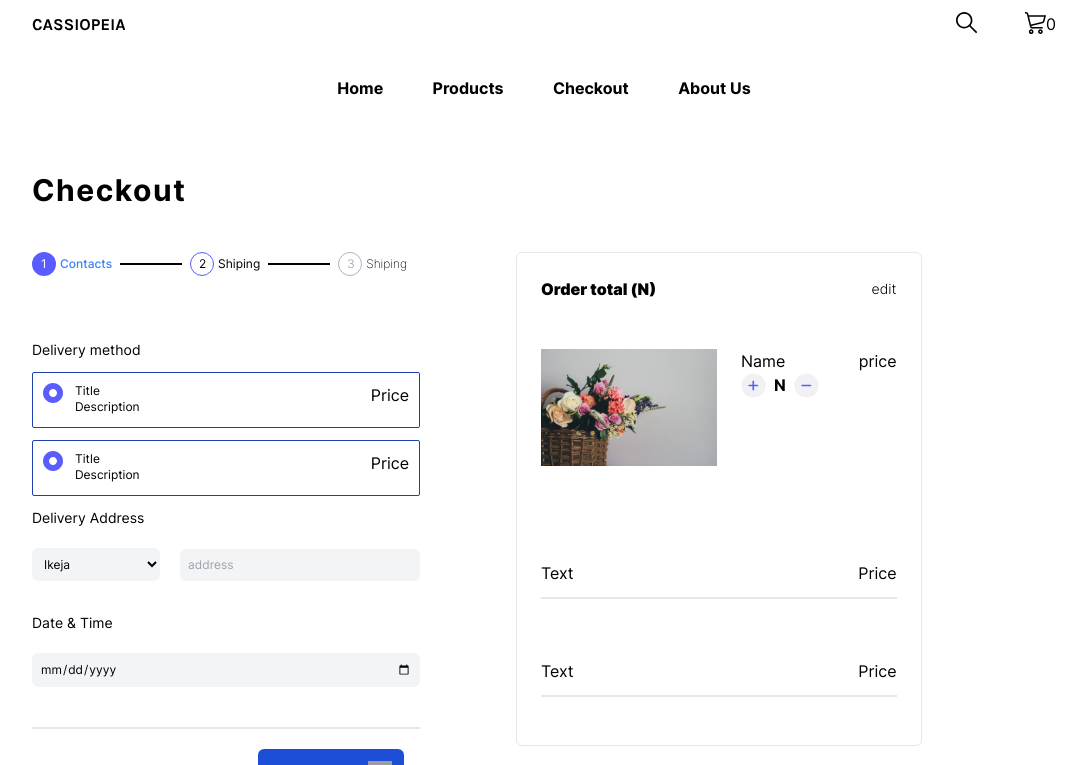
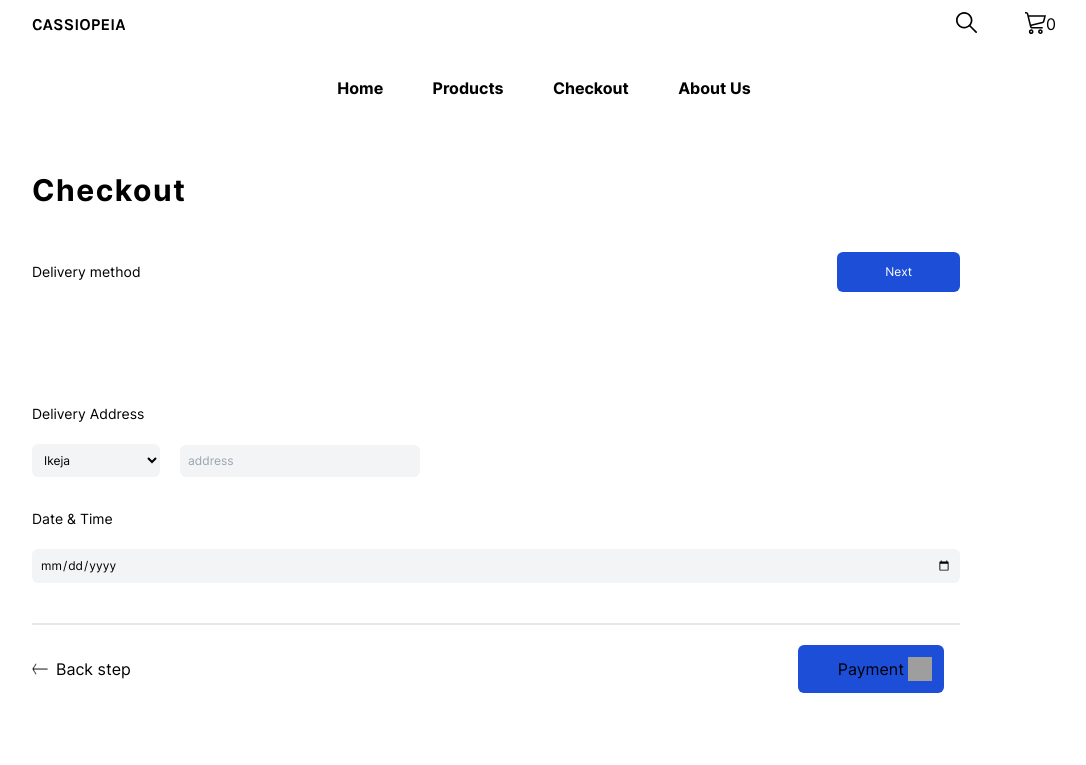
Before and after one commit to cheedinmar/e-commerce, a Vue app: page /checkout in a window 1280 px wide. Shown: the top 765 px of the page, without its empty margins (96-1182 px from the left). Built offline with nearby package versions, Linux system fonts and the light colour scheme; grey boxes are pictures that could not be loaded.

Commit message:
checkout page

```diff
--- a/src/components/cart/add_and_subtract_cart.vue
+++ b/src/components/cart/add_and_subtract_cart.vue
@@ -1,5 +1,5 @@
 <template>
-        <div class='flex flex-col  border rounded-md hover:shadow-lg p-6'>
+        <div class='flex flex-col  border rounded-md hover:shadow-lg p-6 lg:w-1/2 md:w-2/3 w-full '>
             <div class='flex justify-between items-center mb-10'>
                 <p class='font-black text-base'>Order total (N) </p>
                 <p class='text-sm font-light'>edit</p>
--- a/src/components/cart/cart_modal.vue
+++ b/src/components/cart/cart_modal.vue
@@ -2,20 +2,13 @@
     <div >
 
 
-        <div class='modal-overlay absolute z-100 top-0 right-0 left-0 bottom-0 overflow-hidden'>
-        </div>
-
-
-        <div class='p-10 flex flex-col fixed modal bg-white rounded-lg overflow-scroll'>
+        <div class='modal-overlay fixed z-100 top-0 right-0 left-0 bottom-0 w-full '>
+            <div class='p-10 flex flex-col  modal bg-white rounded-lg fixed'>
             <div class='flex justify-between border-b-2 py-4'>
                 <p class='text-2xl font-bold mr-5'>Your cart</p>
                 <cancel @click.prevent='close' />
             </div>
-                <!--
-            <form class='flex flex-col justify-center'>
-                <input type ='text' class='border rounded-md py-3 my-5  bg-gray-100' placeholder='Add Promocode'/>
-                <button class='px-32 py-3 bg-blue-700  rounded-md hover:shadow-lg text-white text-md hover:shadow'> Apply</button>
-            </form>  -->
+
             <div class='w-full relative my-6'>
                 <p class='border-b-2 w-full  py-3  '>Name</p>
                 <p class='absolute right-0 top-0 py-3'>Price</p>
@@ -34,16 +27,20 @@
                 <p class='font-bold text-blue-700  absolute right-0 top-0 py-3'>$ {{cartTotalPrice}}</p>
             </div>
 
-             <div class='w-full relative my-6 flex justify-between'>
+            <div class='w-full relative my-6 flex justify-between'>
                 <button class='bg-blue-700 px-2 py-3 rounded-md text-md  ' @click.prevent ='clearCartItems()'>Clear Cart</button>
                 <div class='relative flex items-center'>
                 <router-link :to= "{name: 'checkout'}" exact>
                         <button class='px-2 py-3 bg-blue-700  rounded-md hover:shadow-lg text-black text-md hover:shadow'>Checkout</button>
-                    </router-link>
-                </div>
+                </router-link>
             </div>
+        </div>
+    </div>
+        </div>
 
-        </div>
+
+
+
 
 
     </div>
@@ -115,12 +112,17 @@ export default{
     left:50%;
     transform:translate(-50%, -50%);
     width:100%;
-    z-index:0;
-    max-width:400px;
+    z-index:1000;
+    max-width:500px;
+    overflow-y: auto;
+    -webkit-overflow-scrolling: touch;
+    max-height: 500px;
+    max-height: 100vh;
 
 }
 .modal-overlay{
     background-color: rgba(0, 0, 0, 0.3);
-    z-index: 100px;
+    height:1000px;
+
 }
 </style>
--- a/src/components/checkout/delivery_address.vue
+++ b/src/components/checkout/delivery_address.vue
@@ -1,6 +1,6 @@
 <template>
 
-                        <p class='text-sm mb-5'>Delivery Address</p>
+             <p class='text-sm mb-5'>Delivery Address</p>
                     <form>
                         <select id="LGA" name="LGA" class=' bg-gray-100 rounded-md text-xs p-2 w-32 mr-5 mb-3  '>
                             <option value="Ikeja">Ikeja</option>
--- a/src/components/checkout/delivery_date_and_time.vue
+++ b/src/components/checkout/delivery_date_and_time.vue
@@ -6,3 +6,14 @@
         </form>
     </div>
 </template>
+
+<script>
+
+export default {
+    computed:{
+        onClickButton (event) {
+      this.$emit('clicked', 'someValue')
+    }
+    }
+}
+</script>
--- a/src/components/checkout/delivery_method.vue
+++ b/src/components/checkout/delivery_method.vue
@@ -1,14 +1,14 @@
 <template>
 
-                    <div class='border border-blue-800 h-14 rounded-sm p-2.5 flex justify-between items-start my-3'>
-                        <div class= 'flex'>
+                    <div id="" class='border border-blue-800 rounded-sm p-2.5 flex justify-between items-start my-3' v-for= 'item in get_cart' :key='item.product.id'>
+                        <div class= 'flex w-4/5'>
                             <radio/>
-                            <div class='ml-3'>
-                                <h2 class='text-xs font-normal'>Title</h2>
-                                <p class='text-xs font-normal'>Description</p>
+                            <div class='ml-3 mr-5'>
+                                <h2 class='text-xs  font-black mb-2 '>{{item.product.title}}</h2>
+                                <p class='text-xs font-normal'>{{item.product.description}}</p>
                             </div>
                         </div>
-                        <p>Price</p>
+                        <p class='w-1/5'>{{item.product.price}} * {{item.quantity}}</p>
                     </div>
 
 </template>
@@ -19,6 +19,27 @@ import radio from '../svgs/radio.vue'
     export default{
         components:{
             radio
+        },
+        computed:{
+            get_cart(){
+                return this.$store.state.cart;
+            },
+            products(){
+                return this.$store.state.products;
+            }
+        },
+        methods:{
+
+        add_to_cart(product){
+
+            this.$store.commit('ADD_TO_CART',{
+
+                    product: product,
+
+                    quantity: 1
+            });
+
         }
     }
+}
 </script>
--- a/src/components/checkout/manage.vue
+++ b/src/components/checkout/manage.vue
@@ -1,44 +1,52 @@
 <template>
     <div class=" px-6 md:px-20 lg:px-32">
         <p class= 'font-bold text-3xl leading-7 py-12 tracking-wider'>Checkout</p>
-        <div class= 'flex flex-col lg:flex-row  '>
-            <div class='mr-24'>
-                <div class='flex items-center justify-start mb-16 '>
-                    <div class= 'flex items-center'>
-                        <one/>
-                        <p class='text-xs font-medium text-blue-500 ml-1'>Contacts</p>
-                    </div>
-                    <loading class='mx-2'/>
-                    <div class= 'flex items-center'>
-                        <two/>
-                        <p class='text-xs font-normal ml-1'>Shiping</p>
-                    </div>
-                    <loading class='mx-2'/>
-                    <div class= 'flex items-center'>
-                        <three>
+        <div class= 'flex flex-col '>
+            <div class='lg:mr-24 mr-0'>
 
-                        </three>
-                        <p class='text-xs font-extralight ml-1'>Shiping</p>
+                <div>
+                        <div class='flex items-center justify-between'>
+                            <p class='text-sm'>Delivery method</p>
+                            <a href='#shipping' class="px-12 py-3 bg-blue-700  rounded-md hover:shadow-lg text-white text-xs hover:shadow">Next</a>
+                        </div>
+                        <div id="" class='border border-blue-800 rounded-sm p-2.5 flex justify-between items-start my-3' v-for= 'item in get_cart' :key='item.product.id'>
+                        <div class= 'flex w-4/5'>
+                            <radio/>
+                            <div class='ml-3 mr-5'>
+                                <h2 class='text-xs  font-black mb-2 '>{{item.product.title}}</h2>
+                                <p class='text-xs font-normal'>{{item.product.description}}</p>
+                            </div>
+                        </div>
+                        <p class='w-1/5'>{{item.product.price}} * {{item.quantity}}</p>
                     </div>
                 </div>
-                <div>
-                    <p class='text-sm'>Delivery method</p>
-                    <delivery_method/>
-                    <delivery_method/>
+                <div class='pt-16' >
+                    <p class='text-sm mb-5 delivery_address pt-12' id='shipping'>Delivery Address</p>
+                    <form>
+                        <select id="LGA" name="LGA" class=' bg-gray-100 rounded-md text-xs p-2 w-32 mr-5 mb-3  '>
+                            <option value="Ikeja">Ikeja</option>
+                            <option value="Agege">Agege</option>
+                            <option value="Ajah">Ajah</option>
+                            <option value="Lekki">Lekki</option>
+                        </select>
+                        <input type= 'text' placeholder='address' class=' bg-gray-100 rounded-md text-xs p-2 w-60'/>
+                    </form>
                 </div>
-                <div>
-                    <delivery_address/>
-                </div>
-                <div>
-                    <delivery_date/>
+                <div class='delivery_date'>
+                    <div>
+                    <p class='text-sm my-5'>Date & Time</p>
+                        <form>
+                            <input type= 'date' placeholder='Date' class=' bg-gray-100 rounded-md text-xs p-2 w-full'/>
+                        </form>
+                    </div>
                 </div>
                 <div class='flex  border-t-2 py-5 w-full my-10 items-center justify-between'>
                     <div class='flex items-center'>
                         <img src='../../../images/left.png' class="w-4 h-6 mr-2">
                         <p>Back step</p>
                     </div>
-                    <div class='relative flex items-center'>
-                        <button class='px-10 py-3 bg-blue-700 mr-4 rounded-md hover:shadow-lg text-black text-md hover:shadow'>Payment</button>
+                    <div class='relative flex items-center payment'>
+                        <a class='px-10 py-3 bg-blue-700 mr-4 rounded-md hover:shadow-lg text-black text-md hover:shadow' href='#order_total'>Payment</a>
                         <img src="../../../images/right.png" class="w-6 h-6 absolute right-7">
                     </div>
 
@@ -46,13 +54,15 @@
 
             </div>
             <div >
-                <add_and_subtract_cart></add_and_subtract_cart>
+                <add_and_subtract_cart id='order_total' class='mt-4'></add_and_subtract_cart>
             </div>
         </div>
     </div>
 </template>
 
 <script>
+
+import radio from '../svgs/radio.vue'
 import one from '../svgs/one.vue'
 import loading from '../svgs/loading.vue'
 import two from '../svgs/two.vue'
@@ -71,6 +81,45 @@ export default{
         delivery_address,
         delivery_date,
         add_and_subtract_cart
+    },
+
+    data(){
+        return {
+
+            contact_address: false,
+        }
+    },
+
+    methods:{
+
+        contact(){
+
+            this.contact_address = true;
+        },
+
+         add_to_cart(product){
+
+            this.$store.commit('ADD_TO_CART',{
+
+                    product: product,
+
+                    quantity: 1
+            });
+
+        }
+    },
+
+    computed:{
+            get_cart(){
+                return this.$store.state.cart;
+            },
+            products(){
+                return this.$store.state.products;
+            }
+    },
+    mounted(){
+
+        this.contact_address = true;
     }
 }
 
```
